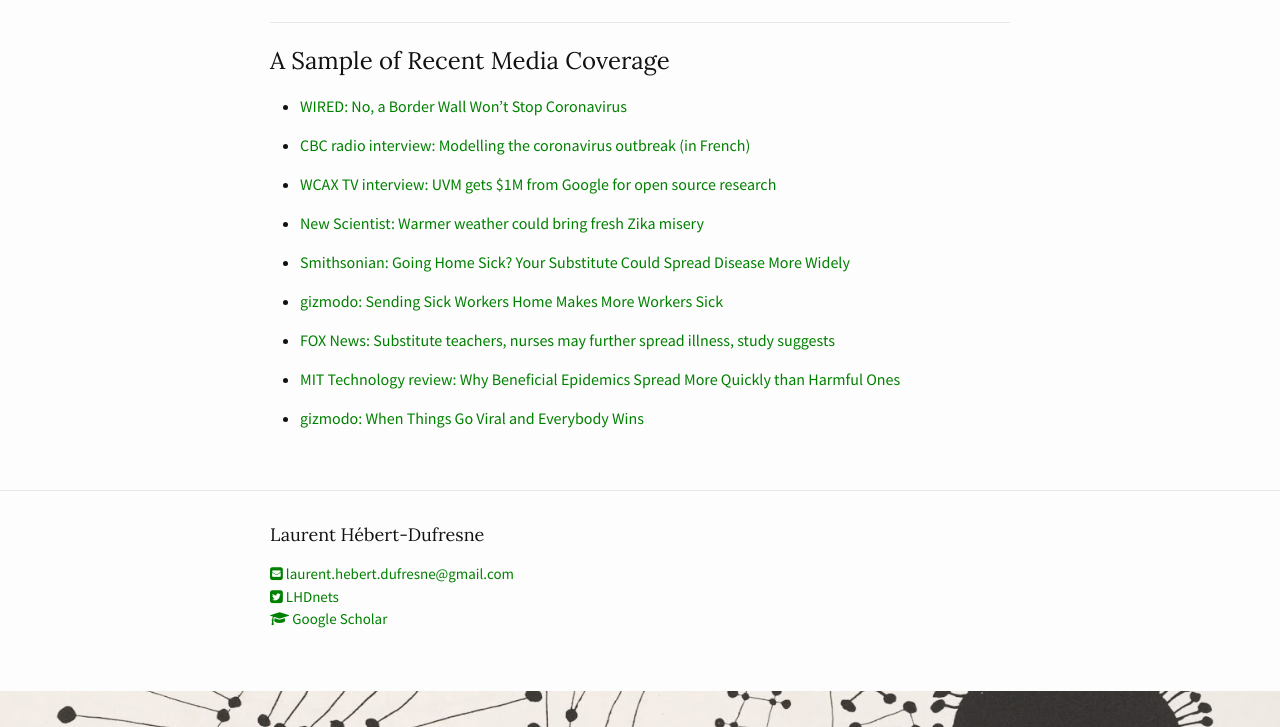
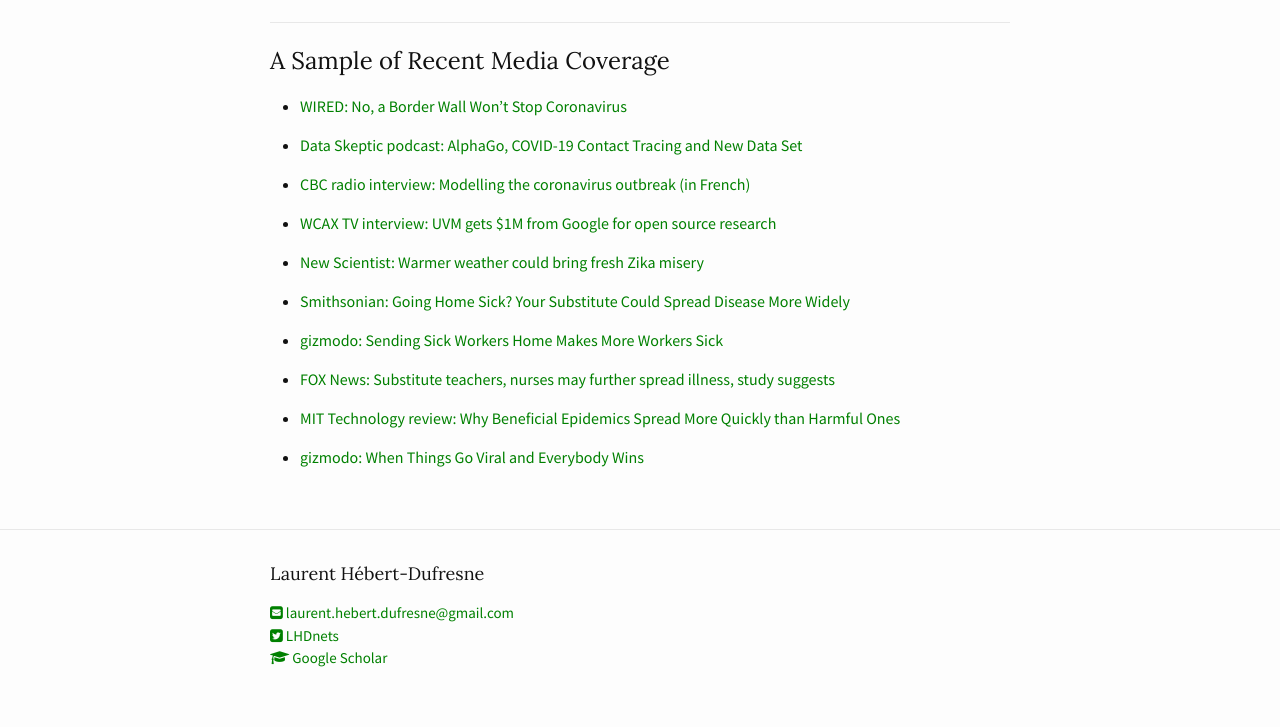
Before and after one commit to laurenthebertdufresne/laurenthebertdufresne.github.io, a Jekyll site: the page built from _pages/media.md, in a window 1280 px wide and 900 px high, scrolled down 853 px, cut to the strip 173-900 px from the top of the window. Built offline with Jekyll 4.4.1, drawn with Linux system fonts in a browser that asks for light colours.

Commit message:
more new media stuff

```diff
--- a/_pages/media.md
+++ b/_pages/media.md
@@ -19,6 +19,8 @@
 
 *   [WIRED: No, a Border Wall Won't Stop Coronavirus](https://www.wired.com/story/border-wall-wont-stop-coronavirus/)
 
+*   [Data Skeptic podcast: AlphaGo, COVID-19 Contact Tracing and New Data Set](http://dataskeptic.libsyn.com/alphago-covid-19-contact-tracing-and-new-data-set-0)
+
 *   [CBC radio interview: Modelling the coronavirus outbreak (in French)](https://ici.radio-canada.ca/premiere/emissions/les-annees-lumiere/episodes/453906/rattrapage-du-dimanche-2-fevrier-2020/4)
 
 *   [WCAX TV interview: UVM gets $1M from Google for open source research](https://www.wcax.com/content/news/UVM-gets-1-million-from-Google-for-open-source-research-566940401.html)
```
